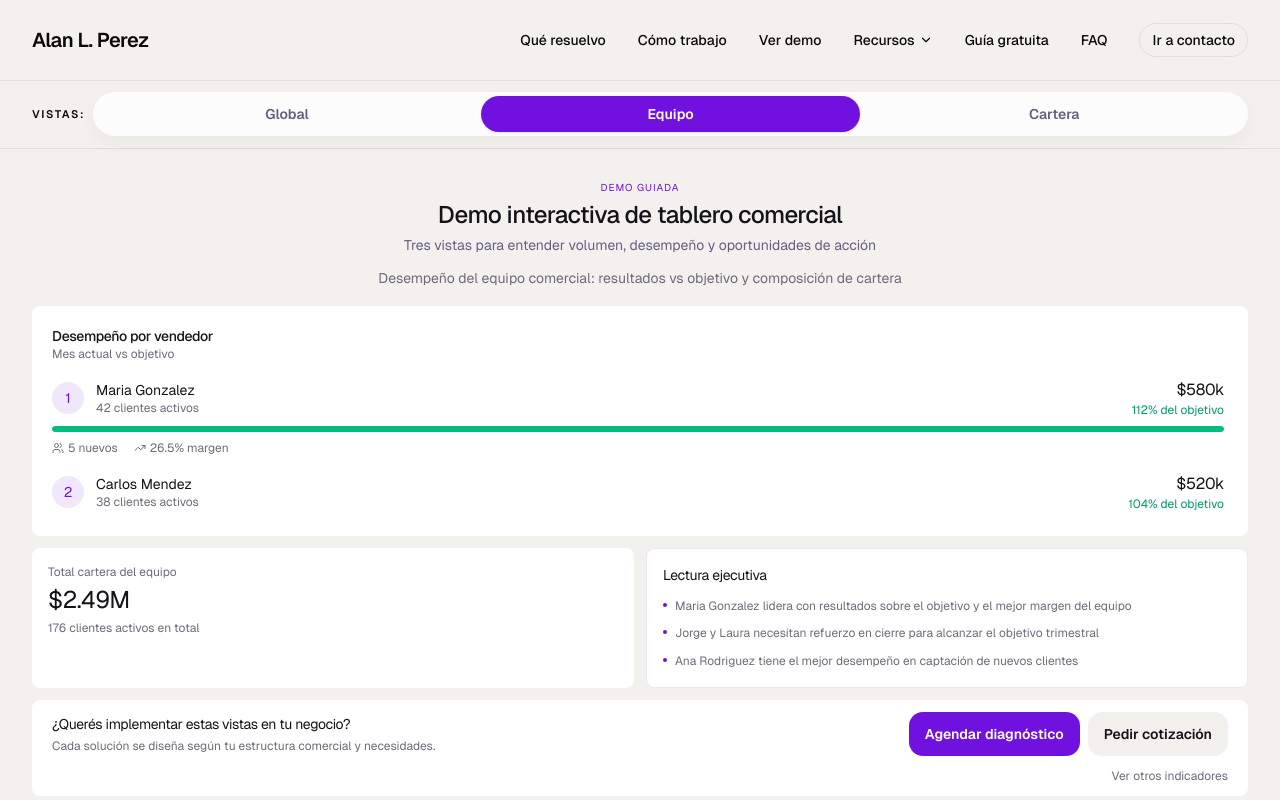
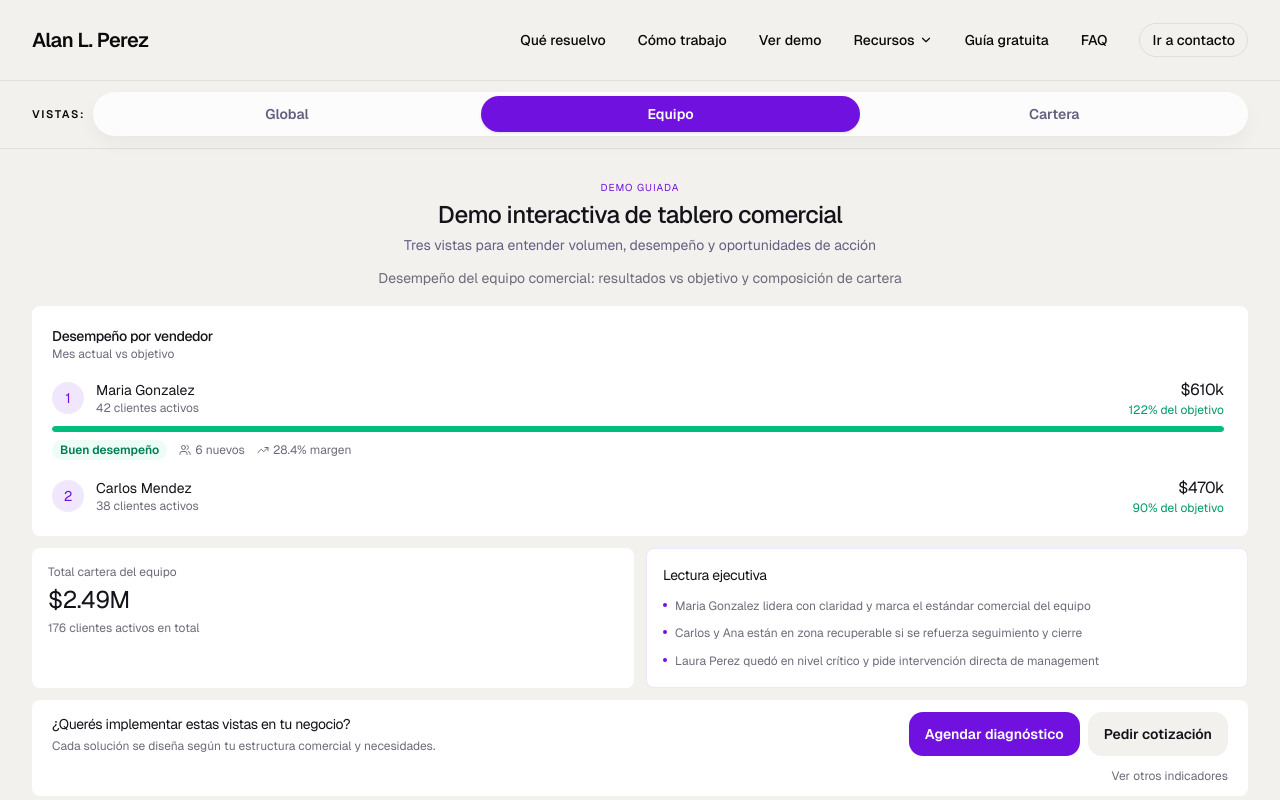
Before and after one commit to AluenIriarte/WebPage, a React (Vite) app: page /demo-dashboard in a window 1280 px wide. Both pictures are taken after a click on the button "Equipo". Shown: the top 800 px of the page. Built offline with nearby package versions, Linux system fonts and the light colour scheme.

Commit message:
Add seller performance thresholds and varied demo data

```diff
--- a/src/app/pages/DemoDashboard.tsx
+++ b/src/app/pages/DemoDashboard.tsx
@@ -52,12 +52,39 @@ const regionData = [
 ];
 
 const sellersData = [
-  { name: "Maria Gonzalez", sales: 580000, target: 520000, clients: 42, newClients: 5, margin: 26.5 },
-  { name: "Carlos Mendez", sales: 520000, target: 500000, clients: 38, newClients: 3, margin: 24.8 },
-  { name: "Ana Rodriguez", sales: 490000, target: 480000, clients: 35, newClients: 7, margin: 25.2 },
-  { name: "Jorge Silva", sales: 460000, target: 520000, clients: 32, newClients: 2, margin: 23.1 },
-  { name: "Laura Perez", sales: 440000, target: 480000, clients: 29, newClients: 4, margin: 22.8 },
+  { name: "Maria Gonzalez", sales: 610000, target: 500000, clients: 42, newClients: 6, margin: 28.4 },
+  { name: "Carlos Mendez", sales: 470000, target: 520000, clients: 38, newClients: 4, margin: 24.8 },
+  { name: "Ana Rodriguez", sales: 405000, target: 470000, clients: 35, newClients: 7, margin: 23.6 },
+  { name: "Jorge Silva", sales: 285000, target: 560000, clients: 32, newClients: 2, margin: 19.4 },
+  { name: "Laura Perez", sales: 168000, target: 520000, clients: 29, newClients: 1, margin: 15.2 },
 ];
+
+function getAchievementStyles(achievement: number) {
+  if (achievement >= 90) {
+    return {
+      textClassName: "text-emerald-600",
+      barClassName: "bg-emerald-500",
+      badgeClassName: "bg-emerald-50 text-emerald-700",
+      label: "Buen desempeño",
+    };
+  }
+
+  if (achievement >= 50) {
+    return {
+      textClassName: "text-amber-600",
+      barClassName: "bg-amber-500",
+      badgeClassName: "bg-amber-50 text-amber-700",
+      label: "Seguimiento",
+    };
+  }
+
+  return {
+    textClassName: "text-rose-600",
+    barClassName: "bg-rose-500",
+    badgeClassName: "bg-rose-50 text-rose-700",
+    label: "Crítico",
+  };
+}
 
 const clientsData = [
   {
@@ -449,7 +476,7 @@ function RankingView() {
         <div className="space-y-4 md:min-h-0 md:flex-1 md:overflow-auto md:pr-1">
           {sellersData.map((seller, index) => {
             const achievement = (seller.sales / seller.target) * 100;
-            const overTarget = achievement >= 100;
+            const achievementStyles = getAchievementStyles(achievement);
 
             return (
               <div key={seller.name} className="space-y-2">
@@ -465,7 +492,7 @@ function RankingView() {
                   </div>
                   <div className="shrink-0 text-right">
                     <div className="tracking-tight text-[#14131A]">${(seller.sales / 1000).toFixed(0)}k</div>
-                    <div className={`text-xs ${overTarget ? "text-emerald-600" : "text-amber-600"}`}>
+                    <div className={`text-xs ${achievementStyles.textClassName}`}>
                       {achievement.toFixed(0)}% del objetivo
                     </div>
                   </div>
@@ -473,12 +500,15 @@ function RankingView() {
 
                 <div className="h-1.5 overflow-hidden rounded-full bg-[#F3F1EE]">
                   <div
-                    className={`h-full rounded-full ${overTarget ? "bg-emerald-500" : "bg-[#7111DF]"}`}
+                    className={`h-full rounded-full ${achievementStyles.barClassName}`}
                     style={{ width: `${Math.min(achievement, 100)}%` }}
                   />
                 </div>
 
-                <div className="flex items-center gap-4 text-xs text-[#6E6A7A]">
+                <div className="flex flex-wrap items-center gap-3 text-xs text-[#6E6A7A]">
+                  <span className={`rounded-full px-2 py-0.5 font-semibold ${achievementStyles.badgeClassName}`}>
+                    {achievementStyles.label}
+                  </span>
                   <div className="flex items-center gap-1">
                     <Users className="h-3 w-3" />
                     <span>{seller.newClients} nuevos</span>
@@ -502,9 +532,9 @@ function RankingView() {
         </div>
         <ExecutiveReading
           insights={[
-            "Maria Gonzalez lidera con resultados sobre el objetivo y el mejor margen del equipo",
-            "Jorge y Laura necesitan refuerzo en cierre para alcanzar el objetivo trimestral",
-            "Ana Rodriguez tiene el mejor desempeño en captación de nuevos clientes",
+            "Maria Gonzalez lidera con claridad y marca el estándar comercial del equipo",
+            "Carlos y Ana están en zona recuperable si se refuerza seguimiento y cierre",
+            "Laura Perez quedó en nivel crítico y pide intervención directa de management",
           ]}
         />
       </div>
@@ -557,7 +587,7 @@ function RankingViewMobile() {
       >
         <div className="space-y-4">
           {displaySellers.map((seller) => {
-            const overTarget = seller.achievement >= 100;
+            const achievementStyles = getAchievementStyles(seller.achievement);
 
             return (
               <div key={seller.name} className="rounded-[1.15rem] border border-border/50 bg-[#FCFBFE] p-4">
@@ -573,7 +603,7 @@ function RankingViewMobile() {
                   </div>
                   <div className="text-right">
                     <p className="text-sm font-semibold tracking-tight text-foreground">${(seller.sales / 1000).toFixed(0)}k</p>
-                    <p className={`text-xs ${overTarget ? "text-emerald-600" : "text-amber-600"}`}>
+                    <p className={`text-xs ${achievementStyles.textClassName}`}>
                       {seller.achievement.toFixed(0)}% del objetivo
                     </p>
                   </div>
@@ -581,12 +611,15 @@ function RankingViewMobile() {
 
                 <div className="mt-3 h-1.5 overflow-hidden rounded-full bg-[#F3F1EE]">
                   <div
-                    className={`h-full rounded-full ${overTarget ? "bg-emerald-500" : "bg-[#7111DF]"}`}
+                    className={`h-full rounded-full ${achievementStyles.barClassName}`}
                     style={{ width: `${Math.min(seller.achievement, 100)}%` }}
                   />
                 </div>
 
-                <div className="mt-3 flex items-center gap-4 text-xs text-muted-foreground">
+                <div className="mt-3 flex flex-wrap items-center gap-3 text-xs text-muted-foreground">
+                  <span className={`rounded-full px-2 py-0.5 font-semibold ${achievementStyles.badgeClassName}`}>
+                    {achievementStyles.label}
+                  </span>
                   <div className="flex items-center gap-1">
                     <Users className="h-3 w-3" />
                     <span>{seller.newClients} nuevos</span>
```
